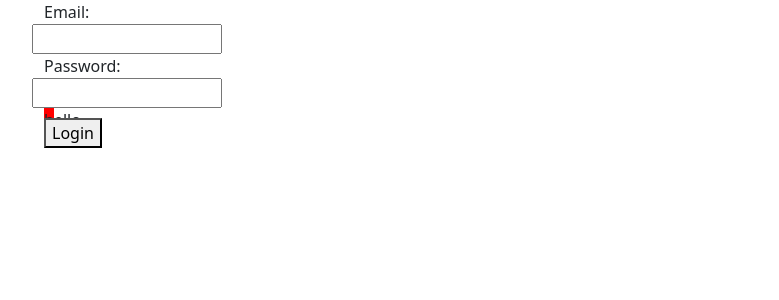
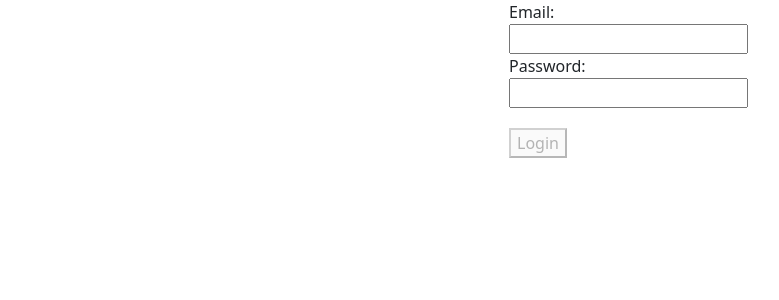
Before and after one commit to WEBI117/ResumeBuilder_Project, a React (Create React App) app: page / in a window 1280 px wide. Shown: the top 300 px of the page, without its empty margins (38-817 px from the left). Built offline with nearby package versions, Linux system fonts and the light colour scheme.

Commit message:
Updated login component logic and unit tests.

```diff
--- a/src/components/Logincomponent/login.js
+++ b/src/components/Logincomponent/login.js
@@ -1,4 +1,4 @@
-import React from 'react';
+import React, { useState } from 'react';
 import 'bootstrap/dist/css/bootstrap.min.css';
 import Row from 'react-bootstrap/Row'
 import Container from 'react-bootstrap/Container'
@@ -6,46 +6,77 @@ import Col from 'react-bootstrap/Col'
 import './login.css'
 
 let Logincomponent = (props) => {
+    let [buttonState,setButtonState]=useState(true)
+    let [inputValues,setInputValues]=useState({email: '', password: ''})
+
+    let updateButtonState = (inputValuesState) => {
+        if(inputValuesState.email=='' || inputValuesState.password==''){
+            setButtonState(true)
+        }
+        else{
+            setButtonState(false)
+        }
+    }
+
+    let onInputChange = (e) => {
+        let prev = {...inputValues}
+        if(e.target.id=='email-input'){
+            prev.email=e.target.value
+            setInputValues(prev)
+        }
+        else if(e.target.id=='password-input'){
+            prev.password=e.target.value
+            setInputValues(prev)
+        }
+        updateButtonState(prev)
+    }
+
     let clickHandler = (e) =>{
         e.preventDefault();
+        console.log(inputValues)
         props.loginStatusHandler(e,true)
     }
 
     return(
-        <div className='login'>
+        <div title='logincomponent'className='login'>
             <Container>
-                <Row>
+                <Col md={{offset: 5, span: 2}}>
+                    <Row title="emailinput">
                         <Col md={2}>
                             <Row>
+                                <div>
                                     <label htmlFor='email' className='label'>Email: </label>
+                                </div>
                             </Row>
                             <Row>
-                            <input type='text' id='email' className='input'></input>
+                                <div>
+                                    <input type='text' id='email-input' className='input' data-testid='email' value={inputValues.email} onChange={onInputChange}></input>
+                                </div>
                             </Row>
                         </Col>
                     </Row>
-                <Row>
+                    <Row title="passwordinput">
                         <Col md={2}>
                             <Row>
+                                <div>
                                     <label htmlFor='pass' className='label'>Password: </label>
+                                </div>
                             </Row>
                             <Row>
-                            <input type='text' id='pass' className='input'></input>
+                                <div>
+                                    <input type='text' id='password-input' className='input' data-testid='pass' value={inputValues.password} onChange={onInputChange}></input>
+                                </div>
                             </Row>
                         </Col>
                     </Row>
-                <Row>
-                    <Col md={1}>
-                        <div className='buttoncontainer'>
-                            <p>hello</p>
-                        </div>
-                    </Col>
+                    <Row style={{height: "20px"}}>
                     </Row>
                     <Row>
                         <Col md={1}>
-                        <button onClick={clickHandler}>Login</button>
+                            <button id='loginbutton' onClick={clickHandler} disabled={buttonState}>Login</button>
                         </Col>
                     </Row>
+                </Col>
             </Container>
         </div>
     );
```
Also changed, not shown: 1 other file (tests, documents, lock files or other folders). Lines whose indentation alone changed are shown as unchanged.
